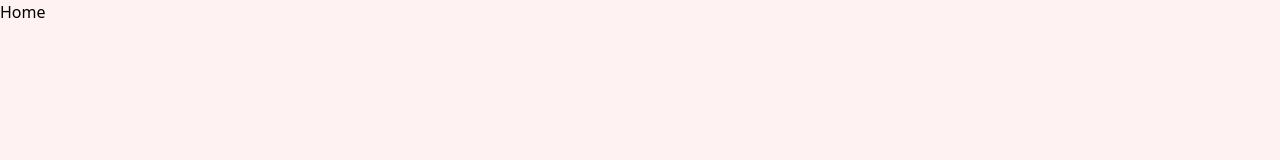
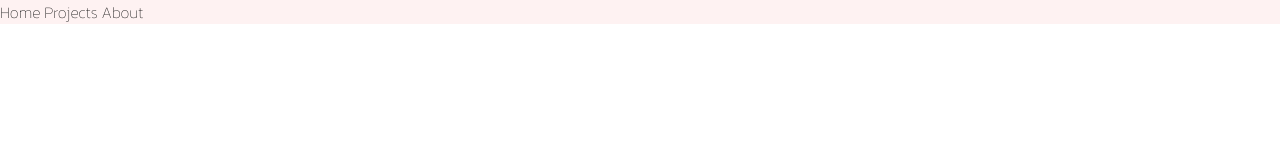
Before and after one commit to gaurav1-9/gauravkrdas-portfolio, a React (Vite) app: page / in a window 1280 px wide. Shown: the top 160 px of the page. Built offline with nearby package versions, Linux system fonts and the light colour scheme.

Commit message:
added font

```diff
--- a/src/Home.jsx
+++ b/src/Home.jsx
@@ -2,7 +2,11 @@
 
 function Home() {
   return (
-    <div>Home</div>
+    <div className='bg-red-50 font-thin'>
+        Home
+        Projects
+        About
+    </div>
   )
 }
 
--- a/src/index.css
+++ b/src/index.css
@@ -1,5 +1,6 @@
+@import url('https://fonts.googleapis.com/css2?family=Kanit:ital,wght@0,100;0,200;0,300;0,400;0,500;0,600;0,700;0,800;0,900;1,100;1,200;1,300;1,400;1,500;1,600;1,700;1,800;1,900&display=swap');
 @import "tailwindcss";
 
 *{
-  background: #fef2f2;
+  font-family: "Kanit", sans-serif;
 }
```
